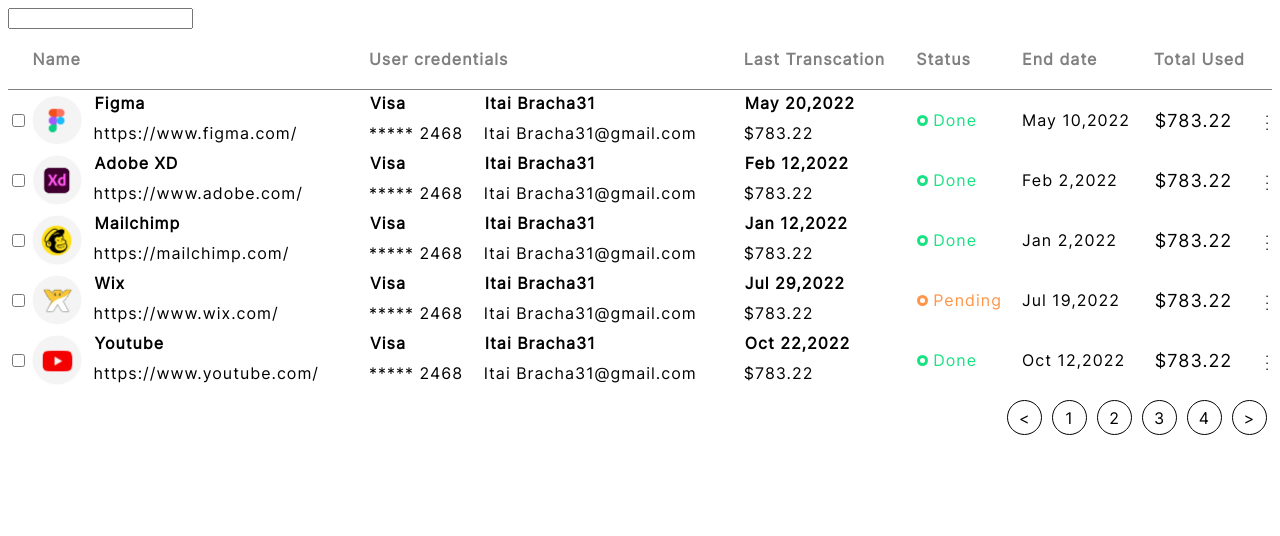
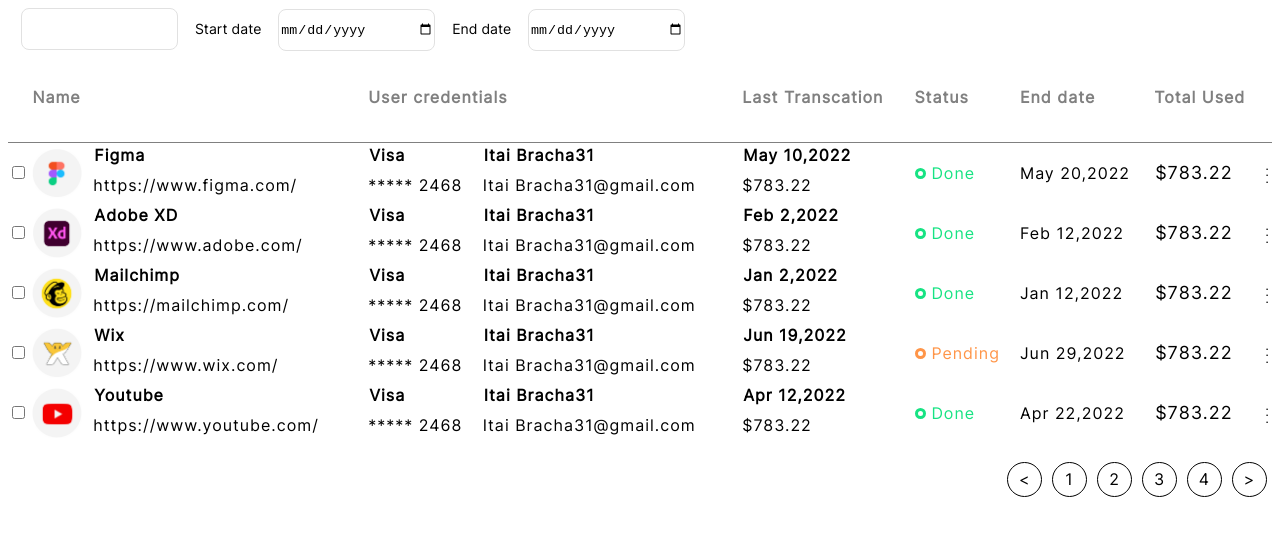
Before and after one commit to AngelinaMelek/Mastery, a plain HTML site: page ETable/index.html in a window 1280 px wide. Drawn offline with Linux system fonts and the light colour scheme.

Commit message:
Date filtration added

```diff
--- a/ETable/index.html
+++ b/ETable/index.html
@@ -8,7 +8,11 @@
     <title>Table</title>
 </head>
 <body>
-    <input type="search" id="mySearch">
+    <input type="search" id="mySearch" class="field" />
+    <label for="startDate" class="">Start date</label>
+    <input id="startDate" type="date" name="startDate" class="field" />
+    <label for="endDate" class="">End date</label>
+    <input id="endDate" type="date" name="endDate" class="field" />
     <table class="table">
         <thead>
             <tr>
--- a/ETable/script.js
+++ b/ETable/script.js
@@ -53,10 +53,10 @@
     card: "***** 2468",
     user: "Itai Bracha31",
     email: "Itai Bracha31@gmail.com",
-    date: "Jul 19,2022",
+    date: "Jun 19,2022",
     price: "$783.22",
     status: "Pending",
-    endDate: "Jul 29,2022",
+    endDate: "Jun 29,2022",
     total: "$783.22",
   },
   {
@@ -68,10 +68,10 @@
     card: "***** 2468",
     user: "Itai Bracha31",
     email: "Itai Bracha31@gmail.com",
-    date: "Oct 12,2022",
+    date: "Apr 12,2022",
     price: "$783.22",
     status: "Done",
-    endDate: "Oct 22,2022",
+    endDate: "Apr 22,2022",
     total: "$783.22",
   },
 ];
@@ -90,9 +90,9 @@
       td[2].textContent = arr[i].name;
       td[3].textContent = arr[i].type;
       td[4].textContent = arr[i].user;
-      td[5].textContent = arr[i].endDate;
+      td[5].textContent = arr[i].date;
       td[6].textContent = arr[i].status;
-      td[7].textContent = arr[i].date;
+      td[7].textContent = arr[i].endDate;
       td[8].textContent = arr[i].total;
       td[10].textContent = arr[i].url;
       td[11].textContent = arr[i].card;
@@ -114,9 +114,8 @@
   }
 
   const mySearch = document.getElementById("mySearch");
-  mySearch.addEventListener("input", function () {
-    clearTable();
-    builder(filterItems(myData, mySearch.value));
+  mySearch.addEventListener("input", function (event) {
+    filterDateBuilder();
   });
 
   function filterItems(arr, query) {
@@ -124,4 +123,36 @@
       return el.name.toLowerCase().indexOf(query.toLowerCase()) !== -1;
     });
   }
+
+  const startDateElem = document.querySelector("#startDate");
+  const endDateElem = document.querySelector("#endDate");
+
+  startDateElem.addEventListener("change", (event) => {
+    filterDateBuilder();
+  });
+
+  endDateElem.addEventListener("change", (event) => {
+    filterDateBuilder();
+  });
+
+  function filterDateBuilder() {
+    let startDate = new Date(startDateElem.value);
+    let endDate = new Date(endDateElem.value);
+    clearTable();
+    if (startDateElem.value === "") {
+      startDate = new Date(0);
+    }
+    if (endDateElem.value === "") {
+      endDate = new Date();
+    }
+    const newDate = filterDate(myData, startDate, endDate);
+    builder(filterItems(newDate, mySearch.value));
+  }
+
+  function filterDate(arr, start, end) {
+    return arr.filter(function (el) {
+      const itemDate = new Date(el.date);
+      return start < itemDate && end > itemDate;
+    });
+  }
 }
--- a/ETable/style.css
+++ b/ETable/style.css
@@ -122,3 +122,16 @@
 .uppercase {
     text-transform: uppercase;
 }
+
+.field {
+    border: 1.5px solid #E1E1E1;;
+    border-radius: 8px;
+    margin: 0 13px 2px;
+    width: 157px;
+    height: 42px;
+}
+
+thead,
+tfoot {
+    height: 89px;
+}
```
